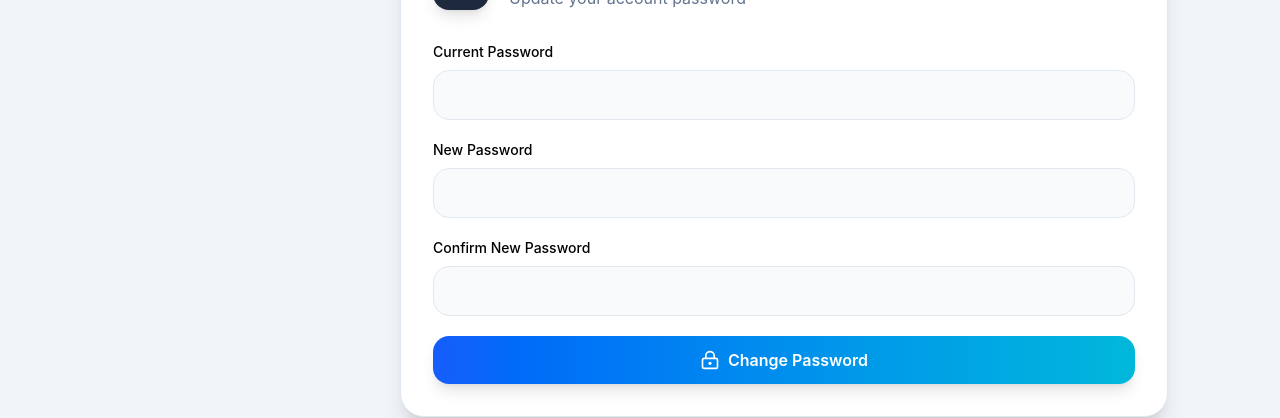
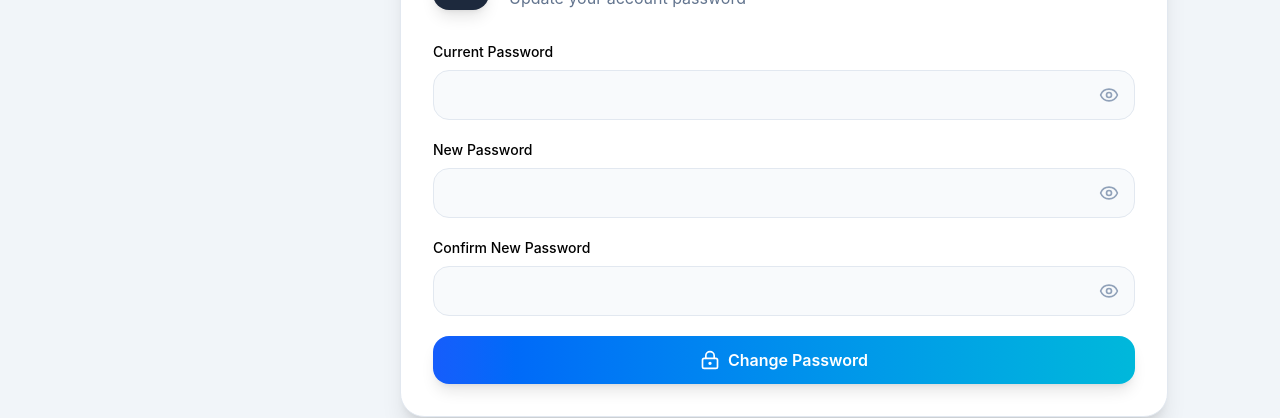
Before and after one commit to TejasChaudhari-30/AI-Resume-Analyzer-Mock-Interview-Career-Preparation-Platform, a React (Vite) app in the folder frontend/ai-interview-frontend/: page /profile in a window 1280 px wide. Shown: the part 847-1265 px from the top of the page. Built offline with nearby package versions, Linux system fonts and the light colour scheme; no server answers; sample sign-in values are in the browser's storage.

Commit message:
added show pass and proper error handling for changing password

```diff
--- a/frontend/ai-interview-frontend/src/pages/sidebarFeatures/Profile.jsx
+++ b/frontend/ai-interview-frontend/src/pages/sidebarFeatures/Profile.jsx
@@ -6,7 +6,9 @@ import {
     Briefcase,
     Code2,
     Save,
-    LockKeyhole
+    LockKeyhole,
+     Eye,
+    EyeOff
 } from "lucide-react";
 
 import api from "../../api/backendapi.jsx";
@@ -34,7 +36,12 @@ function Profile() {
 
     const [passwordMessage, setPasswordMessage] = useState("");
     const [passwordLoading, setPasswordLoading] = useState(false);
-
+    const [passwordMessageType, setPasswordMessageType] = useState("");
+    const [showPassword, setShowPassword] = useState({
+    current: false,
+    new: false,
+    confirm: false
+});
 
     useEffect(() => {
 
@@ -90,12 +97,14 @@ function Profile() {
         e.preventDefault();
 
         setPasswordMessage("");
+        setPasswordMessageType("");
 
         if (
             passwordData.newPassword !==
             passwordData.confirmPassword
         ) {
             setPasswordMessage("New passwords do not match");
+             setPasswordMessageType("error");
             return;
         }
 
@@ -103,6 +112,7 @@ function Profile() {
             setPasswordMessage(
                 "Password must be at least 8 characters"
             );
+            setPasswordMessageType("error");
             return;
         }
 
@@ -124,6 +134,7 @@ function Profile() {
             setPasswordMessage(
                 "Password changed successfully"
             );
+             setPasswordMessageType("success");
 
             setPasswordData({
                 currentPassword: "",
@@ -138,6 +149,7 @@ function Profile() {
                 error.response?.data?.message ||
                 "Failed to change password"
             );
+              setPasswordMessageType("error");
 
         }
         finally {
@@ -757,8 +769,10 @@ disabled:opacity-60
                             Current Password
                         </label>
 
+                      <div className="relative">
+
     <input
-                            type="password"
+        type={showPassword.current ? "text" : "password"}
         name="currentPassword"
         value={passwordData.currentPassword}
         onChange={handlePasswordChange}
@@ -771,6 +785,7 @@ disabled:opacity-60
             bg-slate-50
             px-4
             py-3
+            pr-12
             outline-none
             focus:border-blue-500
             dark:border-slate-700
@@ -778,6 +793,32 @@ disabled:opacity-60
             dark:text-white
         "
     />
+
+    <button
+        type="button"
+        onClick={() =>
+            setShowPassword(prev => ({
+                ...prev,
+                current: !prev.current
+            }))
+        }
+        className="
+            absolute
+            right-4
+            top-1/2
+            -translate-y-1/2
+            text-slate-400
+            hover:text-slate-600
+            dark:hover:text-slate-200
+        "
+    >
+        {showPassword.current
+            ? <EyeOff size={20} />
+            : <Eye size={20} />
+        }
+    </button>
+
+</div>
 
                     </div>
 
@@ -796,8 +837,10 @@ disabled:opacity-60
                             New Password
                         </label>
 
+                       <div className="relative">
+
     <input
-                            type="password"
+        type={showPassword.new ? "text" : "password"}
         name="newPassword"
         value={passwordData.newPassword}
         onChange={handlePasswordChange}
@@ -810,6 +853,7 @@ disabled:opacity-60
             bg-slate-50
             px-4
             py-3
+            pr-12
             outline-none
             focus:border-blue-500
             dark:border-slate-700
@@ -818,6 +862,31 @@ disabled:opacity-60
         "
     />
 
+    <button
+        type="button"
+        onClick={() =>
+            setShowPassword(prev => ({
+                ...prev,
+                new: !prev.new
+            }))
+        }
+        className="
+            absolute
+            right-4
+            top-1/2
+            -translate-y-1/2
+            text-slate-400
+            hover:text-slate-600
+            dark:hover:text-slate-200
+        "
+    >
+        {showPassword.new
+            ? <EyeOff size={20} />
+            : <Eye size={20} />
+        }
+    </button>
+
+</div>
                     </div>
 
 
@@ -835,8 +904,10 @@ disabled:opacity-60
                             Confirm New Password
                         </label>
 
+                      <div className="relative">
+
     <input
-                            type="password"
+        type={showPassword.confirm ? "text" : "password"}
         name="confirmPassword"
         value={passwordData.confirmPassword}
         onChange={handlePasswordChange}
@@ -849,6 +920,7 @@ disabled:opacity-60
             bg-slate-50
             px-4
             py-3
+            pr-12
             outline-none
             focus:border-blue-500
             dark:border-slate-700
@@ -857,22 +929,46 @@ disabled:opacity-60
         "
     />
 
+    <button
+        type="button"
+        onClick={() =>
+            setShowPassword(prev => ({
+                ...prev,
+                confirm: !prev.confirm
+            }))
+        }
+        className="
+            absolute
+            right-4
+            top-1/2
+            -translate-y-1/2
+            text-slate-400
+            hover:text-slate-600
+            dark:hover:text-slate-200
+        "
+    >
+        {showPassword.confirm
+            ? <EyeOff size={20} />
+            : <Eye size={20} />
+        }
+    </button>
+
+</div>
+
                     </div>
 
 
-                    {
-                        passwordMessage && (
-
-                            <p className="
-                    text-center
-                    text-sm
-                    text-emerald-500
-                ">
+                   {passwordMessage && (
+    <p
+        className={`text-center text-sm ${
+            passwordMessageType === "error"
+                ? "text-red-500"
+                : "text-emerald-500"
+        }`}
+    >
         {passwordMessage}
     </p>
-
-                        )
-                    }
+)}
 
 
                     <button
```
Lines whose indentation alone changed are shown as unchanged.
